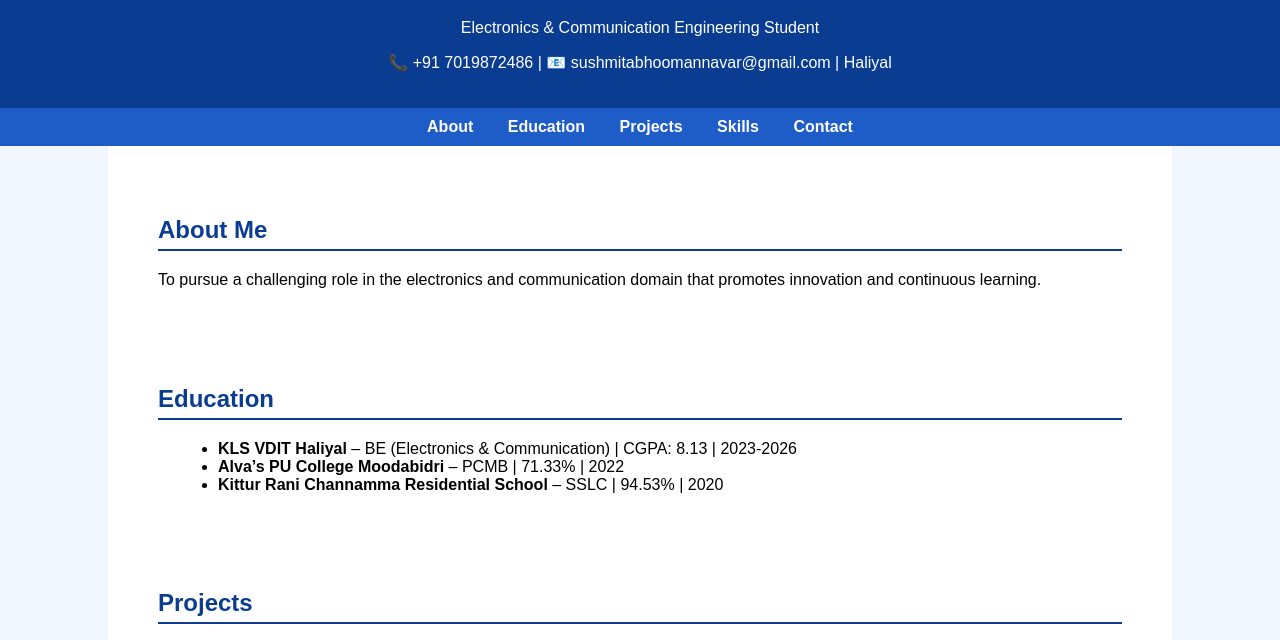
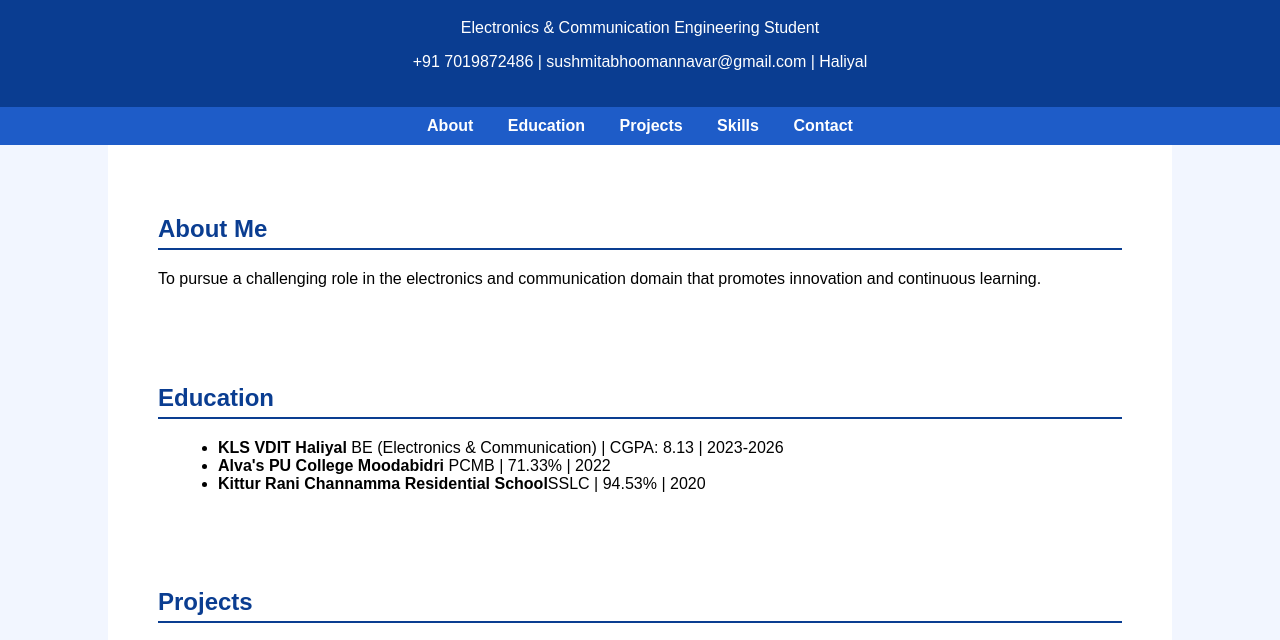
Before and after one commit to sushmitabhoomannavar-art/portfolio1, a plain HTML site: page index.html in a window 1280 px wide. Shown: the part 99-739 px from the top of the page. Drawn offline with Linux system fonts and the light colour scheme.

Commit message:
minor changes

```diff
--- a/index.html
+++ b/index.html
@@ -67,7 +67,7 @@ padding:10px;
 <header>
 <h1>Sushmita C Bhoomannavar</h1>
 <p>Electronics & Communication Engineering Student</p>
-<p>📞 +91 7019872486 | 📧 sushmitabhoomannavar@gmail.com | Haliyal</p>
+<p> +91 7019872486 | sushmitabhoomannavar@gmail.com | Haliyal</p>
 </header>
 
 <nav>
@@ -91,9 +91,9 @@ that promotes innovation and continuous learning.
 <section id="education">
 <h2>Education</h2>
 <ul>
-<li><b>KLS VDIT Haliyal</b> – BE (Electronics & Communication) | CGPA: 8.13 | 2023-2026</li>
-<li><b>Alva’s PU College Moodabidri</b> – PCMB | 71.33% | 2022</li>
-<li><b>Kittur Rani Channamma Residential School</b> – SSLC | 94.53% | 2020</li>
+<li><b>KLS VDIT Haliyal</b> BE (Electronics & Communication) | CGPA: 8.13 | 2023-2026</li>
+<li><b>Alva's PU College Moodabidri</b> PCMB | 71.33% | 2022</li>
+<li><b>Kittur Rani Channamma Residential School</b>SSLC | 94.53% | 2020</li>
 </ul>
 </section>
 
```
